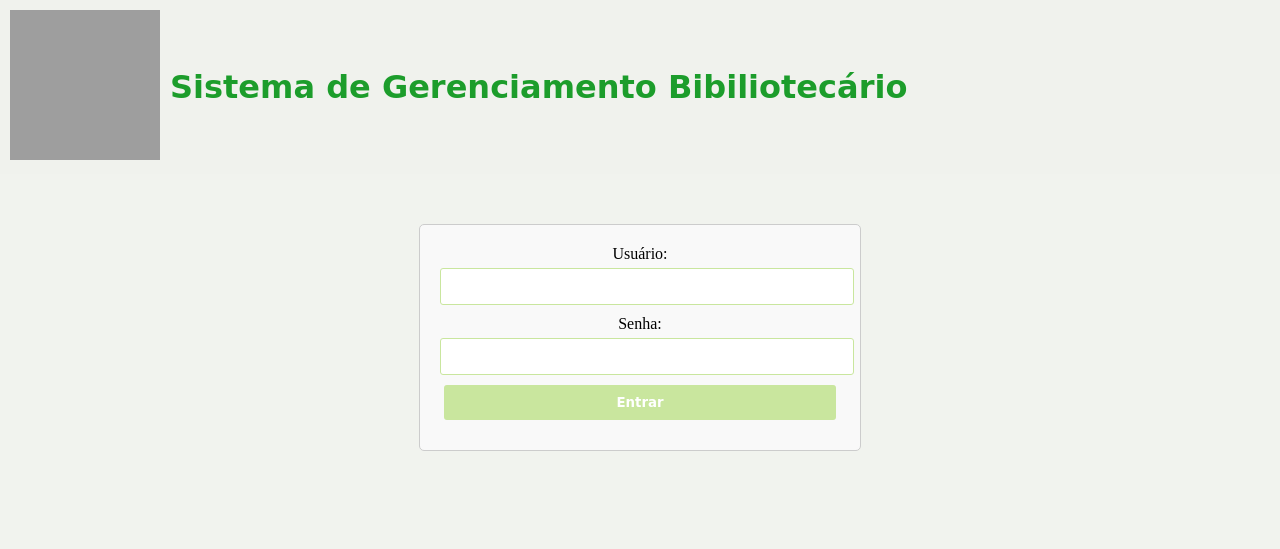
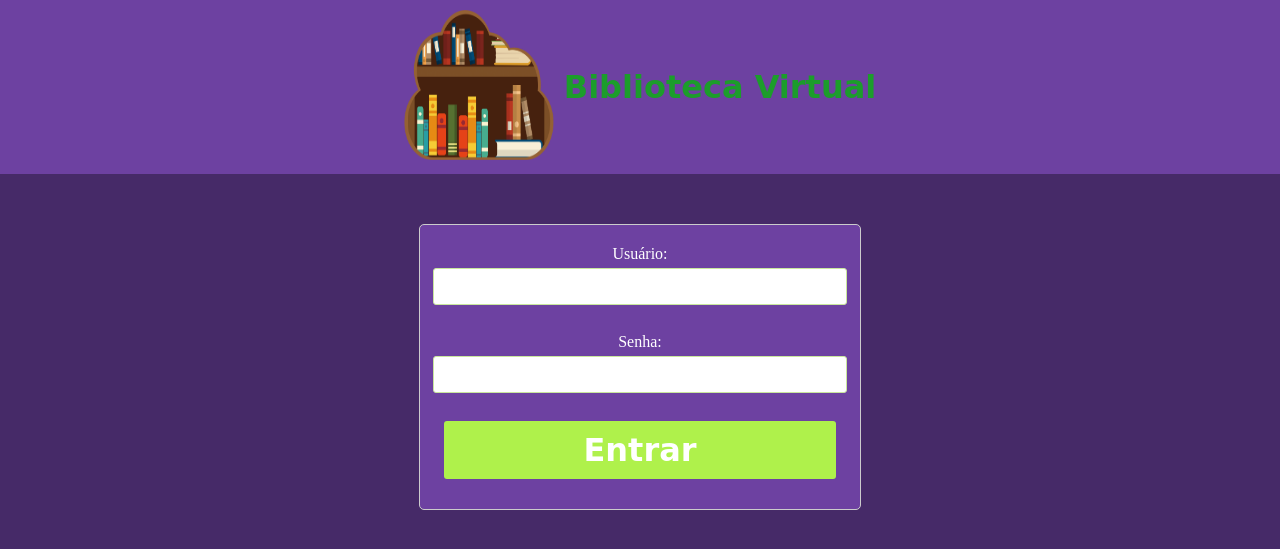
Before and after one commit to Vitor-Desenvolvedor/PROJETO_BIBLIOTECA_ONLINE, a PHP site: page /login.php in a window 1280 px wide. Shown: the top 549 px of the page. Run offline with PHP 8.4, Linux system fonts and the light colour scheme; some web fonts are replaced; grey boxes are pictures that could not be loaded.

Commit message:
Atualização
Integrando o sistema na página de login

```diff
--- a/autenticar.php
+++ b/autenticar.php
@@ -15,6 +15,8 @@
             exit;
 
         } else {
+            echo 'Usuário ou senha invalidos!';
+            header("location: login.php");
 
         }
 
--- a/css/style_login.css
+++ b/css/style_login.css
@@ -4,16 +4,17 @@
 body {
     margin: 0;
     padding: 0;
-    background-color: #f1f3edee;
+    background-color: rgba(70, 42, 104, 1.00);
 }
 
 /* Estilos para o header */
 #header {
-    background-color: #f1f3edee;
+    background-color: rgba(109, 65, 161, 1.00);
     border-color: #3a3939;
     color: rgb(28, 157, 43);
     padding: 10px;
     display: flex;
+    justify-content: center;
     align-items: center;
     font-family: 'Handjet', cursive;
 }
@@ -56,7 +57,7 @@ body {
     position: absolute;
     top: 100%;
     left: 0;
-    background-color: #fff;
+    background-color: rgba(109, 65, 161, 1.00);
     box-shadow: 0 2px 4px rgba(0, 0, 0, 0.1);
     width: auto;
     min-width: 130px;
@@ -85,17 +86,23 @@ body {
 
 /* Estilos para os elementos de formulário */
 form {
+    display: flex;
+    flex-direction: column;
+    align-items: center;
+    justify-content: center;
+    text-align: center;
     max-width: 400px;
     margin: 0 auto;
     padding: 20px;
     border: 1px solid #ccc;
     border-radius: 5px;
-    background-color: #f9f9f9;
+    background-color: rgba(109, 65, 161, 1.00);
 }
 
 label {
     display: block;
     margin-bottom: 5px;
+    color: white;
 }
 
 input[type="text"],
@@ -114,11 +121,12 @@ input[type="password"]
 
 input[type="submit"],
 input[type="reset"] {
-    background-color: #c9e69e;
+    background-color: #aff14b;
     color: white;
     border: none;
     cursor: pointer;
     font-weight: bold;
+    font-size: xx-large;
 }
 
 input[type="submit"]:hover,
@@ -129,7 +137,7 @@ input[type="reset"]:hover {
 /* Estilo para o botão dentro da tag <a> */
 a.button {
 
-    background-color: #c9e69e;
+    background-color: #8cdf10;
     width: 70%;
     text-align: center;
     color: white;
@@ -143,14 +151,14 @@ a.button {
 }
 
 a.button:hover {
-    background-color: #9ac756;
+    background-color: #a3e73d;
 }
 
 a.button_volta{
     width: 88%;
     text-align: center;
     font-size: 12px;
-    background-color: #c9e69e;
+    background-color: #a4e643;
     color: white;
     padding: 10px 20px;
     border: none;
--- a/login.php
+++ b/login.php
@@ -3,14 +3,14 @@
 <head>
     <!-- Inclua as metatags e folhas de estilo necessárias -->
     <title>Login</title>
-    <link rel="stylesheet" href="style_login.css">
+    <link rel="stylesheet" href="css/style_login.css">
 </head>
 <body>
     <div id="header" class="system-header">
         <a href="principal.php" class="logo-link">
-                <img id="logo" src="imagem/LOGO-BIBLIOTECA-MUNICIPAL.png" alt="Logo da Empresa">
+                <img id="logo" src="img/logo.png" alt="Logo da Empresa">
         </a>
-        <h1>Sistema de Gerenciamento Bibiliotecário</h1>
+        <h1>Biblioteca Virtual</h1>
     </div>
     <div id="main-content">
         <form action="autenticar.php" method="POST">
@@ -20,6 +20,11 @@
             <input type="password" id="password" name="senha"><br>
             <input type="submit" value="Entrar">
         </form>
+        <div>
+            <?php
+                include 'autenticar.php';
+            ?>
+        </div>
     </div>
 </body>
 </html>
--- a/logout.php
+++ b/logout.php
@@ -1,5 +1,10 @@
 <?php
+    session_start();
+    session_unset();
+    session_destroy();
 
+    header("location: login.php");
+    exit;
 
 
 ?>
```
